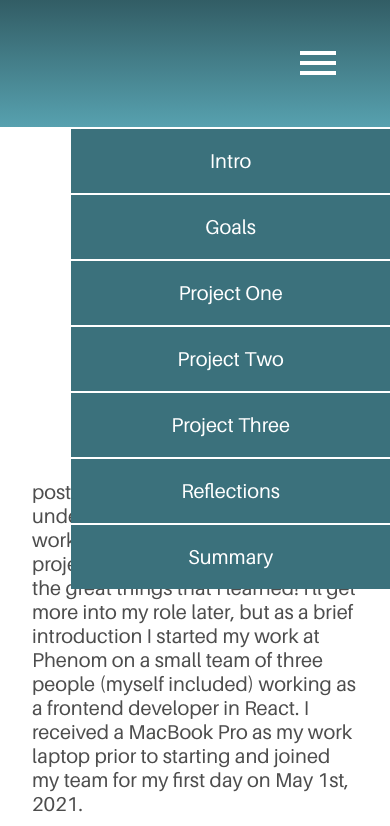
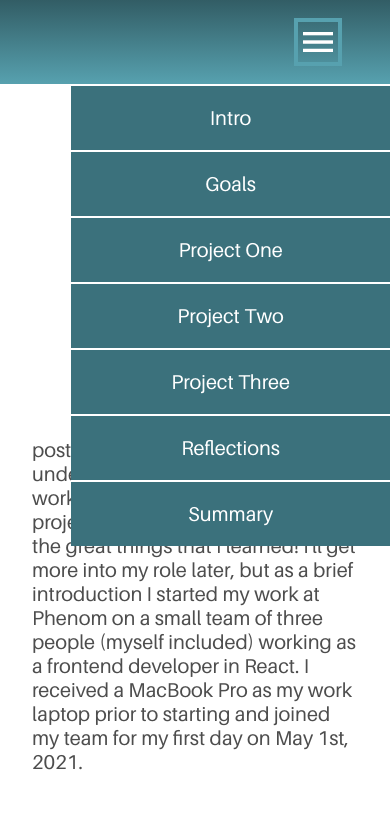
Before and after one commit to Buzzindown/2021wtReport, a website: page dist/index.html in a window 390 px wide. Both pictures are taken after a click on the picture 318 px from the left and 63 px from the top of the page. Shown: the top 826 px of the page. Drawn offline with Linux system fonts and the light colour scheme.

Commit message:
changed margins

```diff
--- a/dist/index.html
+++ b/dist/index.html
@@ -20,8 +20,10 @@
                 let menu = document.getElementById("menu");
                 if(window.getComputedStyle(menu).display === "none"){
                     menu.style.display = 'inline-block'
+                    menuToggle.style.border = "0.25em solid #57A1AF"
                 }else{
                     menu.style.display = 'none'
+                    menuToggle.style.border = 'none'
                 }
             }
         };
@@ -45,6 +47,7 @@
         let menuToggle = document.getElementById('menu-toggle');
         let menu = document.getElementById("menu");
         menu.style.display = ""
+        menu.style.boder = ""
         menuToggle.style.display = ""
     })
 </script>
--- a/dist/styles.css
+++ b/dist/styles.css
@@ -41,7 +41,7 @@ body, html {
 
 #header {
     position: fixed;
-    height: 15vh;
+    height: 12vh;
     width: 100%;
     background: rgb(87,161,175);
     background: -moz-linear-gradient(0deg, rgba(87,161,175,1) 0%, rgba(50,93,101,1) 100%);
@@ -81,12 +81,12 @@ body, html {
 }
 
 #fake-header{
-    height: 15vh;
+    height: 12vh;
 }
 
 #footer {
     margin-top: 10vh;
-    height: 15vh;
+    height: 12vh;
     background: rgb(87,161,175);
     background: -moz-linear-gradient(180deg, rgba(87,161,175,1) 0%, rgba(50,93,101,1) 100%);
     background: -webkit-linear-gradient(180deg, rgba(87,161,175,1) 0%, rgba(50,93,101,1) 100%);
@@ -174,11 +174,20 @@ img{
 @media screen and (max-width: 900px) {
 
     #header{
-        height: 15vh;
+        height: 10vh;
         display: flex;
         align-items: center;
         justify-content: flex-end;
     }
+
+    #fake-header{
+        height: 10vh;
+    }
+
+    #footer{
+        height: 10vh;
+    }
+
     #menu-toggle{
         display: inline-block;
         height: 3em;
@@ -187,16 +196,12 @@ img{
         border: none;
     }
 
-    #menu-toggle:hover{
-        border: 0.25em solid var(--blue);
-    }
-
     #menu{
         display: none;
         position: fixed;
         left: 10;
         background-color: var(--blue);
-        top: 15vh;
+        top: 10vh;
         height: auto;
         background-color: var(--darker-blue);
     }
```
